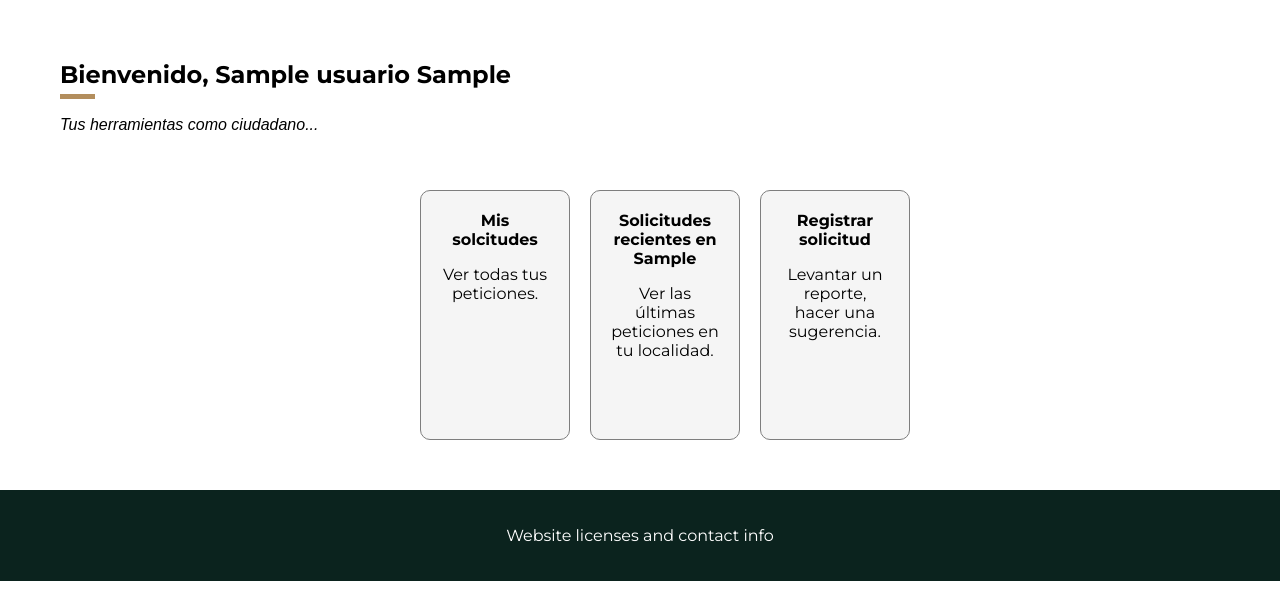
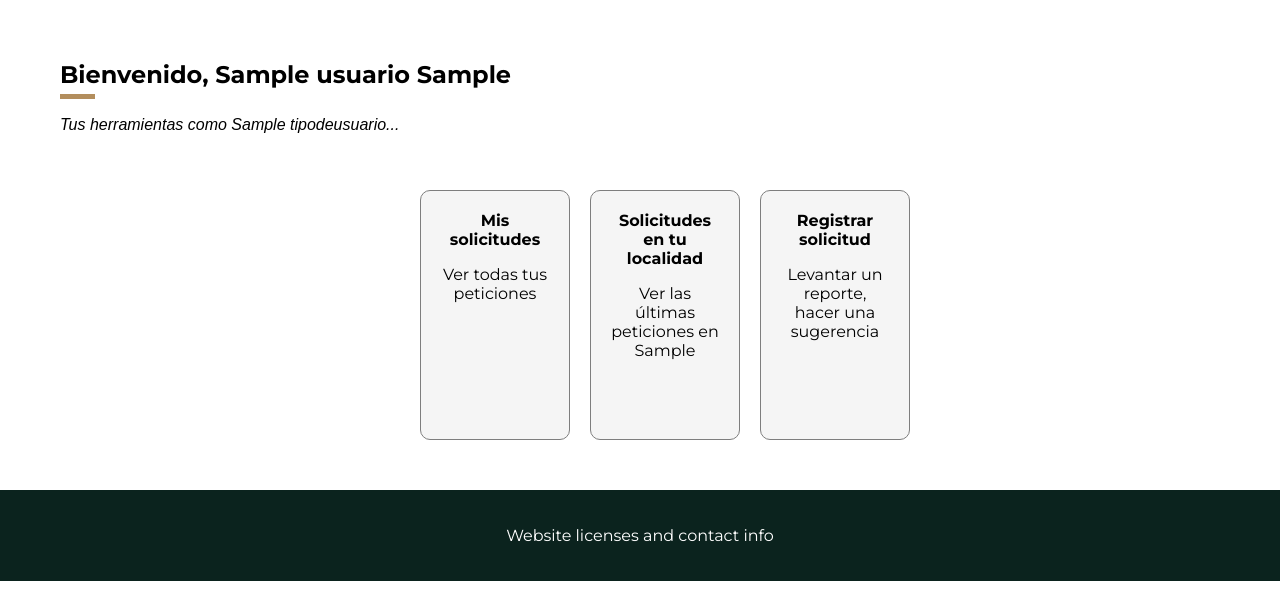
Before and after one commit to abrahamgmacias/solicitudes-de-gobierno, a Django app: template solicitudes_de_gobierno/templates/index.html in a window 1280 px wide. Shown: the part 78-678 px from the top of the page. Run offline with Django 5.2, Linux system fonts and the light colour scheme; the template is opened without the code that fills it: values that come from a table or form of the project are taken from there, others are empty; tables that the repository leaves empty hold one stand-in row (values such as "Sample post"); some libraries are stand-ins or nearby versions.

Commit message:
changes wording

```diff
--- a/solicitudes_de_gobierno/templates/index.html
+++ b/solicitudes_de_gobierno/templates/index.html
@@ -38,25 +38,25 @@
 
 <h2>Bienvenido, {{ usuario.nombre }} {{ usuario.apellido }} </h2>
 <div class="line"></div>
-<p><i>Tus herramientas como ciudadano...</i></p>
+<p><i>Tus herramientas como {{ usuario.tipo_de_usuario }}...</i></p>
 
 <div class="box-container">
     <a href="{% url 'solicitudes:ver-solicitudes' %}">
         <div class="box-opciones" name="mis-solicitudes">
-            <strong>Mis solcitudes</strong>
-            <p>Ver todas tus peticiones.</p>
+            <strong>Mis solicitudes</strong>
+            <p>Ver todas tus peticiones</p>
         </div>
     </a>
     <a href="{% url 'solicitudes:solicitudes-locales' %}">
         <div class="box-opciones" name="solicitudes-recientes">
-            <strong>Solicitudes recientes en {{ usuario.municipio_ciudad }}</strong>
-            <p>Ver las últimas peticiones en tu localidad.</p>
+            <strong>Solicitudes en tu localidad</strong>
+            <p>Ver las últimas peticiones en {{ usuario.municipio_ciudad }}</p>
         </div>
     </a>
     <a href="{% url 'solicitudes:registrar-solicitud' %}">
         <div class="box-opciones" name="crear-solicitudes">
             <strong>Registrar solicitud</strong>
-            <p>Levantar un reporte, hacer una sugerencia.</p>
+            <p>Levantar un reporte, hacer una sugerencia</p>
         </div>
     </a>
 </div>
```
